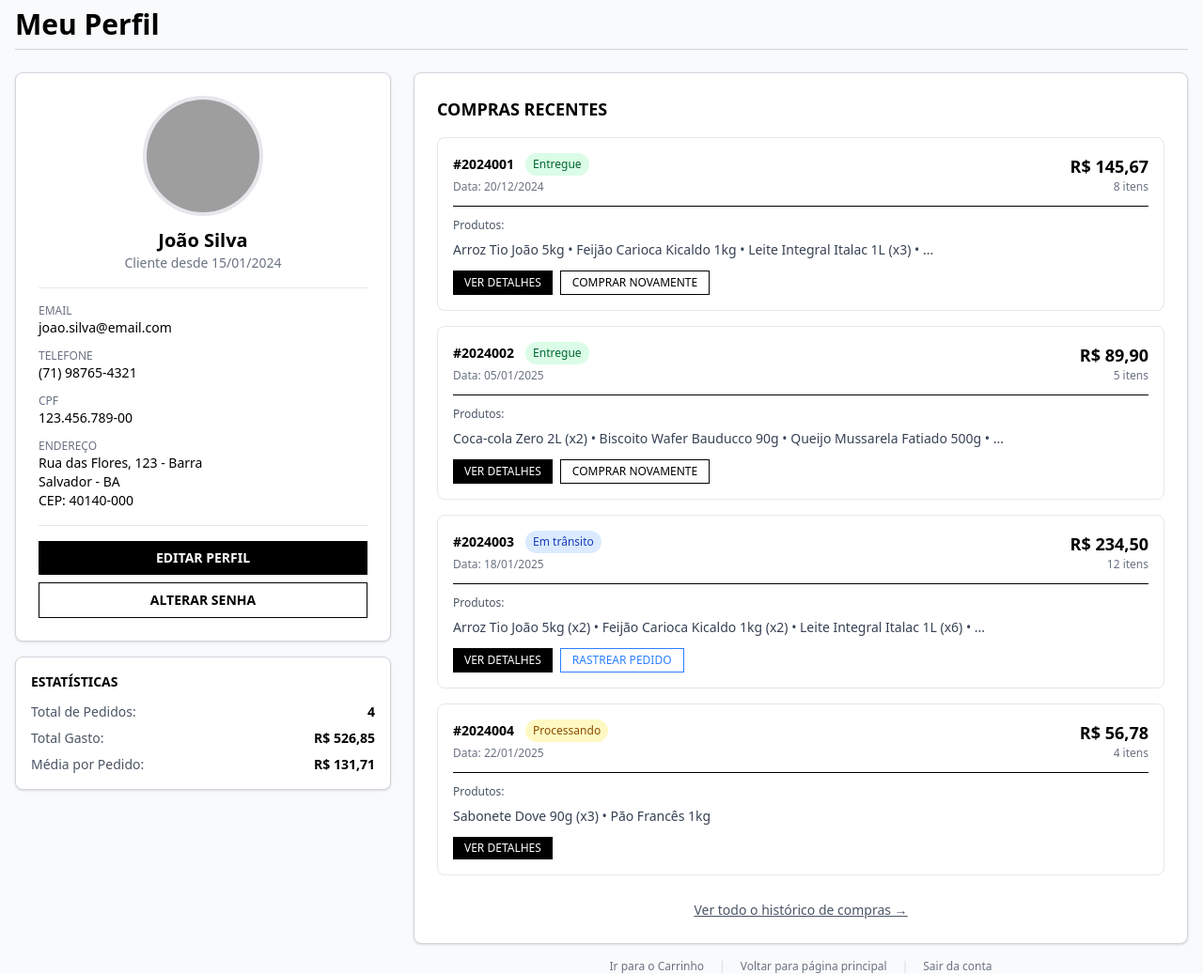
After one commit to TamyDB/Feirinha-Digital, a PHP site: page /user.php in a window 1280 px wide. The commit adds this page. Shown: the whole page at 94% size. Run offline with PHP 8.4, Linux system fonts and the light colour scheme; grey boxes are pictures that could not be loaded.

Commit message:
feat: user page

```diff
--- a/cart.php
+++ b/cart.php
@@ -147,7 +147,7 @@ foreach ($produtos as $produto) {
 
                 <!-- Ajuda -->
                 <a href="main.php" class="text-xs text-gray-500 text-center mt-4">
-                    Voltar para main page
+                    Voltar para página principal
                 </a>
             </div>
         </div>
--- /dev/null
+++ b/user.php
@@ -0,0 +1,268 @@
+<!DOCTYPE html>
+<html lang="pt-BR">
+
+<head>
+    <meta charset="UTF-8">
+    <meta name="viewport" content="width=device-width, initial-scale=1.0">
+    <script src="https://cdn.jsdelivr.net/npm/@tailwindcss/browser@4"></script>
+    <title>Perfil - Feirinha Digital</title>
+</head>
+
+<?php
+
+// Dados do usuário
+$usuario = [
+    "nome" => "João Silva",
+    "email" => "joao.silva@email.com",
+    "telefone" => "(71) 98765-4321",
+    "cpf" => "123.456.789-00",
+    "endereco" => "Rua das Flores, 123 - Barra",
+    "cidade" => "Salvador - BA",
+    "cep" => "40140-000",
+    "data_cadastro" => "15/01/2024",
+    "foto" => "https://i.pravatar.cc/150?img=2" // Placeholder para foto
+];
+
+// Histórico de compras
+$compras = [
+    [
+        "numero_pedido" => "#2024001",
+        "data" => "20/12/2024",
+        "status" => "Entregue",
+        "total" => 145.67,
+        "itens" => 8,
+        "produtos" => [
+            "Arroz Tio João 5kg",
+            "Feijão Carioca Kicaldo 1kg",
+            "Leite Integral Italac 1L (x3)",
+            "Pão Francês 1kg",
+            "Outros..."
+        ]
+    ],
+    [
+        "numero_pedido" => "#2024002",
+        "data" => "05/01/2025",
+        "status" => "Entregue",
+        "total" => 89.90,
+        "itens" => 5,
+        "produtos" => [
+            "Coca-cola Zero 2L (x2)",
+            "Biscoito Wafer Bauducco 90g",
+            "Queijo Mussarela Fatiado 500g",
+            "Detergente Ypê Neutro 500ml"
+        ]
+    ],
+    [
+        "numero_pedido" => "#2024003",
+        "data" => "18/01/2025",
+        "status" => "Em trânsito",
+        "total" => 234.50,
+        "itens" => 12,
+        "produtos" => [
+            "Arroz Tio João 5kg (x2)",
+            "Feijão Carioca Kicaldo 1kg (x2)",
+            "Leite Integral Italac 1L (x6)",
+            "Outros..."
+        ]
+    ],
+    [
+        "numero_pedido" => "#2024004",
+        "data" => "22/01/2025",
+        "status" => "Processando",
+        "total" => 56.78,
+        "itens" => 4,
+        "produtos" => [
+            "Sabonete Dove 90g (x3)",
+            "Pão Francês 1kg"
+        ]
+    ]
+];
+
+// Estatísticas
+$total_gasto = 0;
+$total_pedidos = count($compras);
+foreach ($compras as $compra) {
+    $total_gasto += $compra["total"];
+}
+
+?>
+
+<body class="h-screen px-4 pt-2 bg-gray-50">
+    <!-- Header -->
+    <div class="mb-6">
+        <h1 class="text-3xl font-bold mb-2">Meu Perfil</h1>
+        <div class="border-b border-gray-300"></div>
+    </div>
+
+    <div class="grid grid-cols-3 gap-6">
+        <!-- Coluna Esquerda - Informações do Perfil -->
+        <div class="col-span-1">
+            <!-- Card do Perfil -->
+            <div class="bg-white p-6 border border-gray-300 rounded-lg shadow-sm">
+                <!-- Foto de Perfil -->
+                <div class="flex flex-col items-center mb-4">
+                    <img src="<?= htmlspecialchars($usuario["foto"]) ?>"
+                        alt="Foto de <?= htmlspecialchars($usuario["nome"]) ?>"
+                        class="w-32 h-32 rounded-full border-4 border-gray-200 mb-3">
+                    <h2 class="text-xl font-bold text-center"><?= htmlspecialchars($usuario["nome"]) ?></h2>
+                    <p class="text-sm text-gray-500">Cliente desde <?= htmlspecialchars($usuario["data_cadastro"]) ?></p>
+                </div>
+
+                <div class="border-b border-gray-200 my-4"></div>
+
+                <!-- Informações Pessoais -->
+                <div class="space-y-3">
+                    <div>
+                        <p class="text-xs text-gray-500 uppercase">Email</p>
+                        <p class="text-sm font-medium"><?= htmlspecialchars($usuario["email"]) ?></p>
+                    </div>
+                    <div>
+                        <p class="text-xs text-gray-500 uppercase">Telefone</p>
+                        <p class="text-sm font-medium"><?= htmlspecialchars($usuario["telefone"]) ?></p>
+                    </div>
+                    <div>
+                        <p class="text-xs text-gray-500 uppercase">CPF</p>
+                        <p class="text-sm font-medium"><?= htmlspecialchars($usuario["cpf"]) ?></p>
+                    </div>
+                    <div>
+                        <p class="text-xs text-gray-500 uppercase">Endereço</p>
+                        <p class="text-sm font-medium"><?= htmlspecialchars($usuario["endereco"]) ?></p>
+                        <p class="text-sm"><?= htmlspecialchars($usuario["cidade"]) ?></p>
+                        <p class="text-sm">CEP: <?= htmlspecialchars($usuario["cep"]) ?></p>
+                    </div>
+                </div>
+
+                <div class="border-b border-gray-200 my-4"></div>
+
+                <!-- Botões de Ação -->
+                <div class="space-y-2">
+                    <button class="w-full bg-black text-white py-2 text-sm font-bold hover:bg-gray-800">
+                        EDITAR PERFIL
+                    </button>
+                    <button class="w-full border border-black text-black py-2 text-sm font-bold hover:bg-gray-100">
+                        ALTERAR SENHA
+                    </button>
+                </div>
+            </div>
+
+            <!-- Card de Estatísticas -->
+            <div class="bg-white p-4 border border-gray-300 rounded-lg shadow-sm mt-4">
+                <h3 class="text-sm font-bold mb-3">ESTATÍSTICAS</h3>
+                <div class="space-y-2">
+                    <div class="flex justify-between">
+                        <span class="text-sm text-gray-600">Total de Pedidos:</span>
+                        <span class="text-sm font-bold"><?= $total_pedidos ?></span>
+                    </div>
+                    <div class="flex justify-between">
+                        <span class="text-sm text-gray-600">Total Gasto:</span>
+                        <span class="text-sm font-bold">R$ <?= number_format($total_gasto, 2, ',', '.') ?></span>
+                    </div>
+                    <div class="flex justify-between">
+                        <span class="text-sm text-gray-600">Média por Pedido:</span>
+                        <span class="text-sm font-bold">R$ <?= number_format($total_gasto / $total_pedidos, 2, ',', '.') ?></span>
+                    </div>
+                </div>
+            </div>
+        </div>
+
+        <!-- Coluna Direita - Histórico de Compras -->
+        <div class="col-span-2">
+            <div class="bg-white p-6 border border-gray-300 rounded-lg shadow-sm">
+                <h3 class="text-lg font-bold mb-4">COMPRAS RECENTES</h3>
+
+                <!-- Lista de Compras -->
+                <div class="space-y-4">
+                    <?php foreach ($compras as $compra): ?>
+                        <div class="border border-gray-200 rounded-lg p-4 hover:shadow-md transition-shadow">
+                            <div class="flex justify-between items-start mb-3">
+                                <div>
+                                    <div class="flex items-center gap-3">
+                                        <span class="font-bold text-sm"><?= htmlspecialchars($compra["numero_pedido"]) ?></span>
+                                        <?php
+                                        $status_class = "";
+                                        switch ($compra["status"]) {
+                                            case "Entregue":
+                                                $status_class = "bg-green-100 text-green-800";
+                                                break;
+                                            case "Em trânsito":
+                                                $status_class = "bg-blue-100 text-blue-800";
+                                                break;
+                                            case "Processando":
+                                                $status_class = "bg-yellow-100 text-yellow-800";
+                                                break;
+                                            default:
+                                                $status_class = "bg-gray-100 text-gray-800";
+                                        }
+                                        ?>
+                                        <span class="px-2 py-1 text-xs rounded-full <?= $status_class ?>">
+                                            <?= htmlspecialchars($compra["status"]) ?>
+                                        </span>
+                                    </div>
+                                    <p class="text-xs text-gray-500 mt-1">Data: <?= htmlspecialchars($compra["data"]) ?></p>
+                                </div>
+                                <div class="text-right">
+                                    <p class="font-bold text-lg">R$ <?= number_format($compra["total"], 2, ',', '.') ?></p>
+                                    <p class="text-xs text-gray-500"><?= $compra["itens"] ?> itens</p>
+                                </div>
+                            </div>
+
+                            <!-- Produtos do Pedido -->
+                            <div class="border-t pt-3">
+                                <p class="text-xs text-gray-600 mb-2">Produtos:</p>
+                                <div class="text-sm text-gray-700">
+                                    <?php
+                                    $produtos_display = array_slice($compra["produtos"], 0, 3);
+                                    echo htmlspecialchars(implode(" • ", $produtos_display));
+                                    if (count($compra["produtos"]) > 3) {
+                                        echo " • ...";
+                                    }
+                                    ?>
+                                </div>
+                            </div>
+
+                            <!-- Ações -->
+                            <div class="flex gap-2 mt-3">
+                                <button class="text-xs bg-black text-white px-3 py-1 hover:bg-gray-800">
+                                    VER DETALHES
+                                </button>
+                                <?php if ($compra["status"] == "Entregue"): ?>
+                                    <button class="text-xs border border-black text-black px-3 py-1 hover:bg-gray-100">
+                                        COMPRAR NOVAMENTE
+                                    </button>
+                                <?php elseif ($compra["status"] == "Em trânsito"): ?>
+                                    <button class="text-xs border border-blue-500 text-blue-500 px-3 py-1 hover:bg-blue-50">
+                                        RASTREAR PEDIDO
+                                    </button>
+                                <?php endif; ?>
+                            </div>
+                        </div>
+                    <?php endforeach; ?>
+                </div>
+
+                <!-- Link para Ver Mais -->
+                <div class="text-center mt-6">
+                    <a href="#" class="text-sm text-gray-600 hover:text-black underline">
+                        Ver todo o histórico de compras →
+                    </a>
+                </div>
+            </div>
+
+            <!-- Links de Navegação -->
+            <div class="mt-4 flex justify-center gap-4">
+                <a href="cart.php" class="text-xs text-gray-500 hover:text-black">
+                    Ir para o Carrinho
+                </a>
+                <span class="text-xs text-gray-300">|</span>
+                <a href="main.php" class="text-xs text-gray-500 hover:text-black">
+                    Voltar para página principal
+                </a>
+                <span class="text-xs text-gray-300">|</span>
+                <a href="index.php" class="text-xs text-gray-500 hover:text-black">
+                    Sair da conta
+                </a>
+            </div>
+        </div>
+    </div>
+</body>
+
+</html>
```
